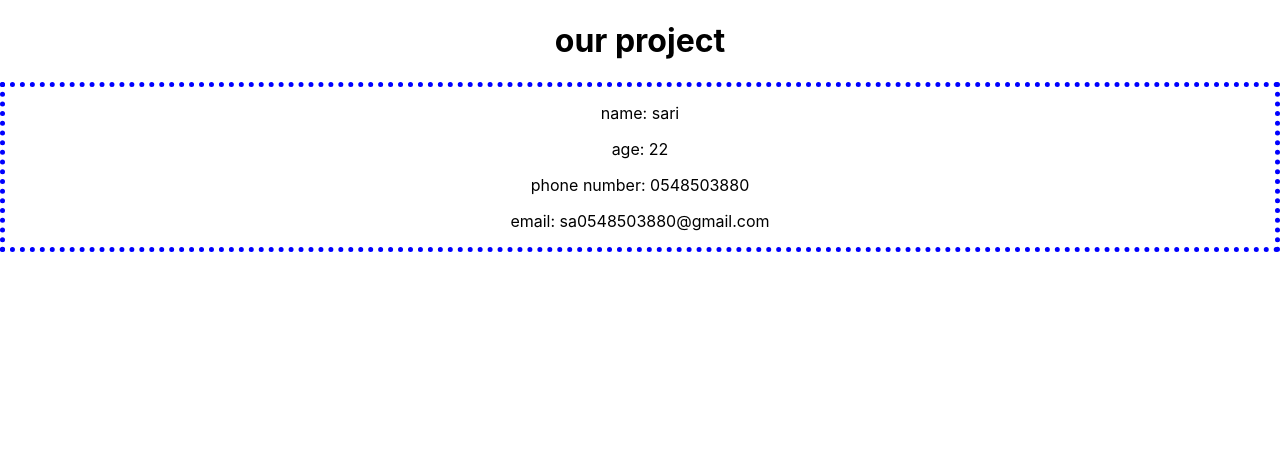
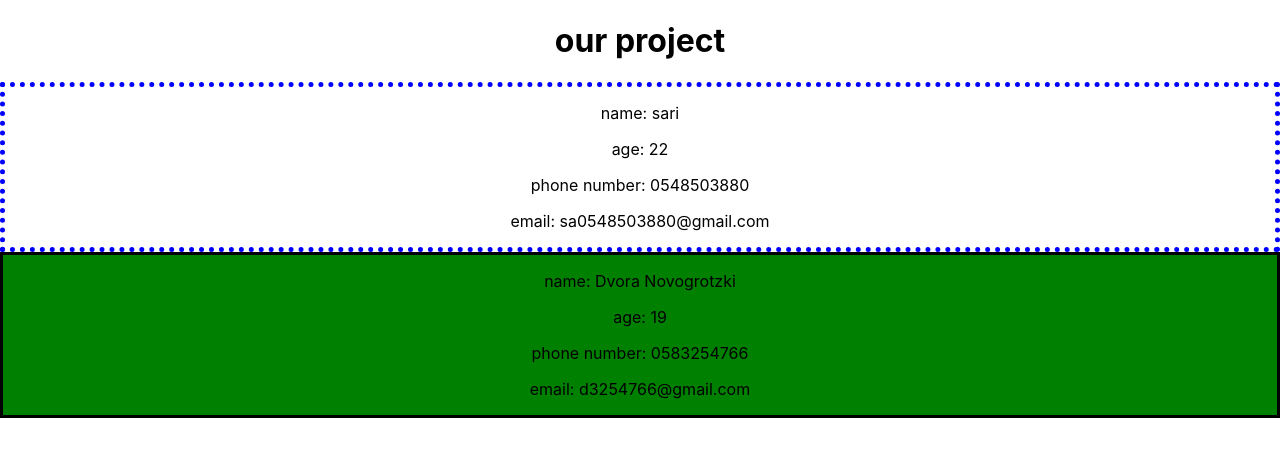
Before and after one commit to sariHeber/shvavim-git, a React (Create React App) app in the folder our-project/: page / in a window 1280 px wide. Shown: the top 456 px of the page. Built offline with nearby package versions, Linux system fonts and the light colour scheme.

Commit message:
commit 1

```diff
--- /dev/null
+++ b/our-project/src/components/DvoraNovogrotzki.jsx
@@ -0,0 +1,12 @@
+import React from "react";
+
+export const DvoraNovogrotzki = () => {
+    return (
+        <div style={{ backgroundColor: 'green', borderWidth: '3px', borderStyle: 'solid' }}>
+            <p>name: Dvora Novogrotzki</p>
+            <p> age: 19</p>
+            <p> phone number: 0583254766</p>
+            <p> email: d3254766@gmail.com</p>
+        </div>
+    )
+}
--- a/our-project/src/components/ourComponents.jsx
+++ b/our-project/src/components/ourComponents.jsx
@@ -1,5 +1,6 @@
 import React from "react";
 import { SariHeimannComp } from "./sariHeimann";
+import { DvoraNovogrotzki } from "./DvoraNovogrotzki";
 
 export const OurComponents = () => {
 
@@ -7,6 +8,7 @@ export const OurComponents = () => {
         <div>
             <h1>our project</h1>
             <SariHeimannComp></SariHeimannComp>
+            <DvoraNovogrotzki></DvoraNovogrotzki>
         </div>
     )
 }
```
